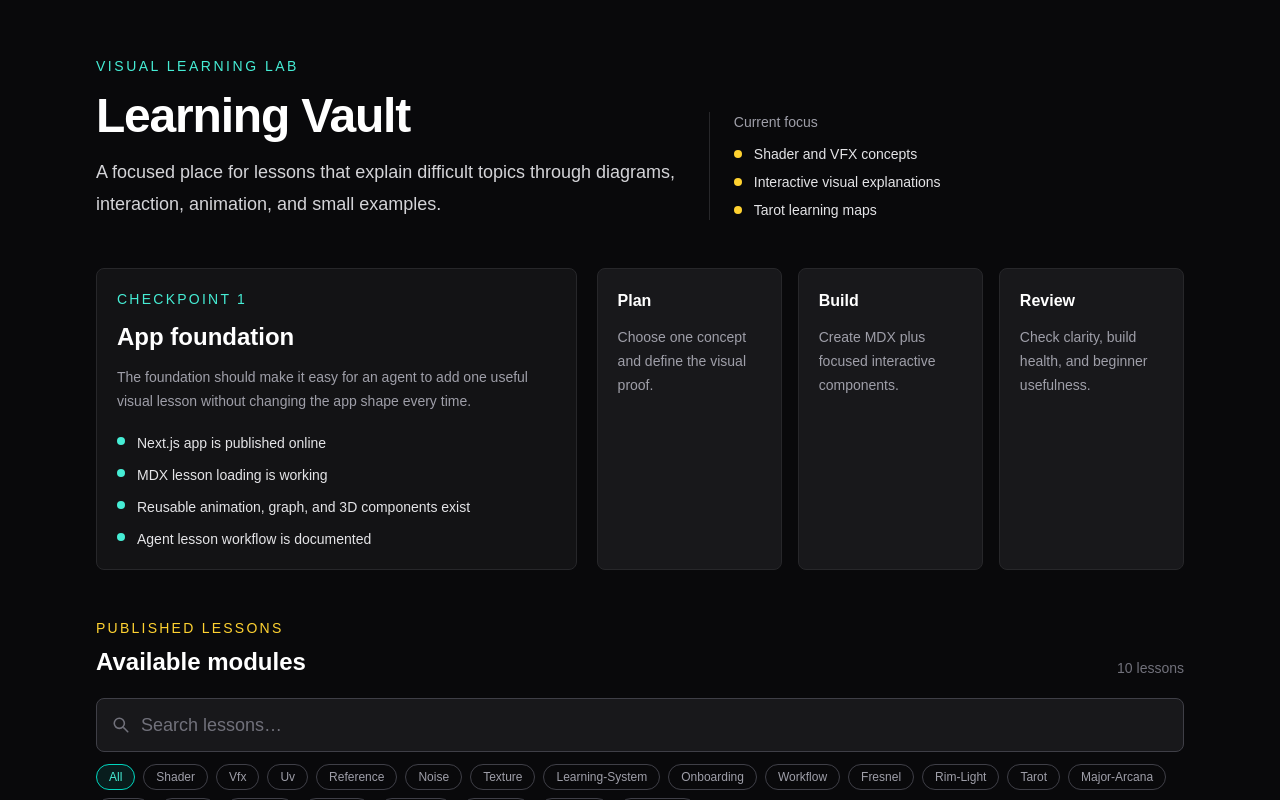
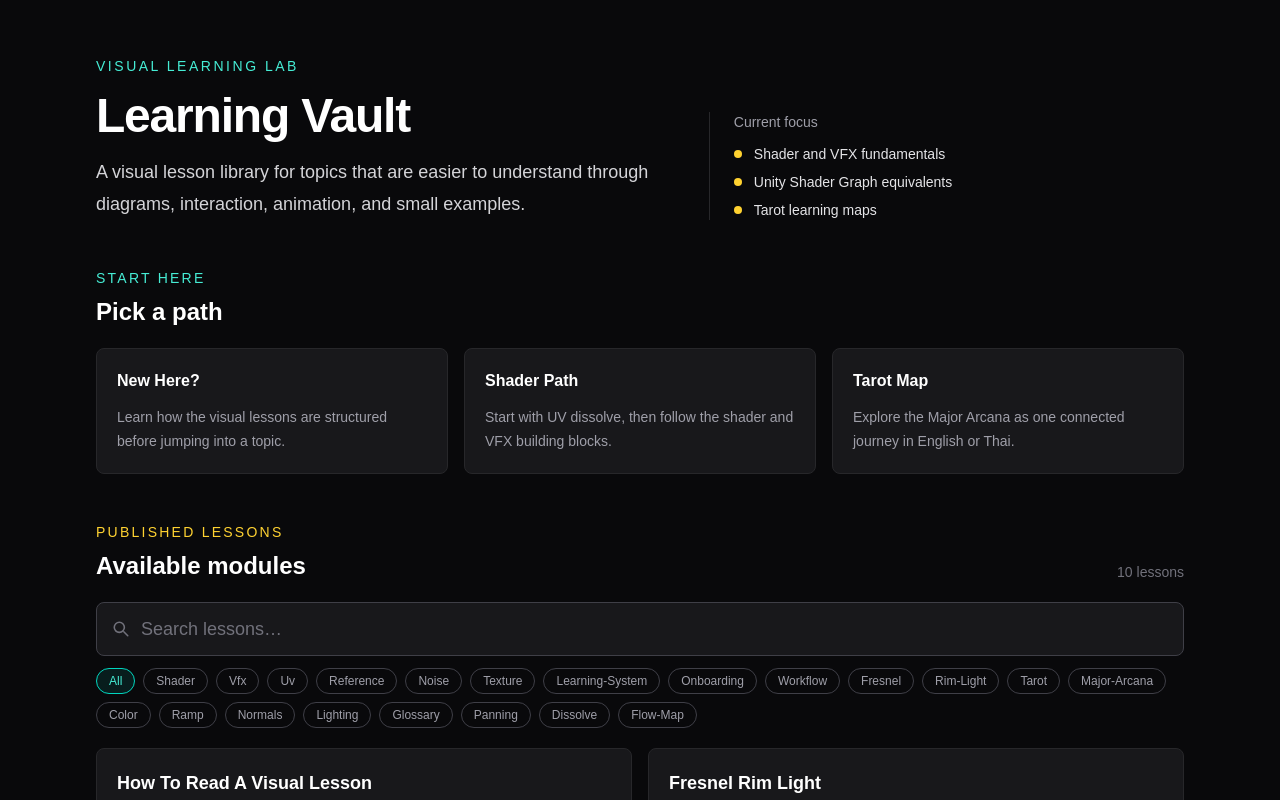
Before and after one commit to bobwisut/learning-vault, a Next.js app: page / in a window 1280 px wide. Shown: the top 800 px of the page. Built offline with nearby package versions, Linux system fonts and the light colour scheme.

Commit message:
Clean up learning vault homepage

```diff
--- a/src/app/page.tsx
+++ b/src/app/page.tsx
@@ -1,23 +1,29 @@
+import Link from 'next/link'
 import { getAllLessons } from '@/lib/lessons'
 import LessonSearch from '@/components/lesson/LessonSearch'
 
 const focusAreas = [
-  'Shader and VFX concepts',
-  'Interactive visual explanations',
+  'Shader and VFX fundamentals',
+  'Unity Shader Graph equivalents',
   'Tarot learning maps',
 ]
 
-const checkpointItems = [
-  'Next.js app is published online',
-  'MDX lesson loading is working',
-  'Reusable animation, graph, and 3D components exist',
-  'Agent lesson workflow is documented',
-]
-
-const lessonPipeline = [
-  { label: 'Plan', detail: 'Choose one concept and define the visual proof.' },
-  { label: 'Build', detail: 'Create MDX plus focused interactive components.' },
-  { label: 'Review', detail: 'Check clarity, build health, and beginner usefulness.' },
+const startHere = [
+  {
+    title: 'New Here?',
+    detail: 'Learn how the visual lessons are structured before jumping into a topic.',
+    slug: 'how-to-read-a-visual-lesson',
+  },
+  {
+    title: 'Shader Path',
+    detail: 'Start with UV dissolve, then follow the shader and VFX building blocks.',
+    slug: 'uv-dissolve-shader',
+  },
+  {
+    title: 'Tarot Map',
+    detail: 'Explore the Major Arcana as one connected journey in English or Thai.',
+    slug: 'major-arcana-overview',
+  },
 ]
 
 export default function Home() {
@@ -35,8 +41,8 @@ export default function Home() {
               Learning Vault
             </h1>
             <p className="mt-4 max-w-2xl text-lg leading-8 text-zinc-300">
-              A focused place for lessons that explain difficult topics through diagrams,
-              interaction, animation, and small examples.
+              A visual lesson library for topics that are easier to understand through
+              diagrams, interaction, animation, and small examples.
             </p>
           </div>
 
@@ -53,32 +59,24 @@ export default function Home() {
           </div>
         </header>
 
-        <section className="grid gap-5 lg:grid-cols-[0.9fr_1.1fr]">
-          <div className="rounded-lg border border-zinc-800 bg-zinc-900/70 p-5">
+        <section>
+          <div className="mb-5">
             <p className="text-sm font-medium uppercase tracking-[0.16em] text-teal-300">
-              Checkpoint 1
+              Start here
             </p>
-            <h2 className="mt-3 text-2xl font-semibold text-white">App foundation</h2>
-            <p className="mt-3 text-sm leading-6 text-zinc-400">
-              The foundation should make it easy for an agent to add one useful visual
-              lesson without changing the app shape every time.
-            </p>
-            <ul className="mt-5 space-y-3">
-              {checkpointItems.map((item) => (
-                <li key={item} className="flex gap-3 text-sm text-zinc-200">
-                  <span className="mt-1 h-2 w-2 rounded-full bg-teal-300" />
-                  <span>{item}</span>
-                </li>
-              ))}
-            </ul>
+            <h2 className="mt-2 text-2xl font-semibold text-white">Pick a path</h2>
           </div>
 
-          <div className="grid gap-4 sm:grid-cols-3">
-            {lessonPipeline.map((step) => (
-              <div key={step.label} className="rounded-lg border border-zinc-800 bg-zinc-900 p-5">
-                <h3 className="text-base font-semibold text-white">{step.label}</h3>
-                <p className="mt-3 text-sm leading-6 text-zinc-400">{step.detail}</p>
-              </div>
+          <div className="grid gap-4 md:grid-cols-3">
+            {startHere.map((item) => (
+              <Link
+                key={item.slug}
+                href={`/lessons/${item.slug}`}
+                className="block rounded-lg border border-zinc-800 bg-zinc-900 p-5 transition-colors hover:border-teal-500/70 hover:bg-zinc-900/80"
+              >
+                <h3 className="text-base font-semibold text-white">{item.title}</h3>
+                <p className="mt-3 text-sm leading-6 text-zinc-400">{item.detail}</p>
+              </Link>
             ))}
           </div>
         </section>
```
Also changed, not shown: 4 other files (tests, documents, lock files or other folders).
